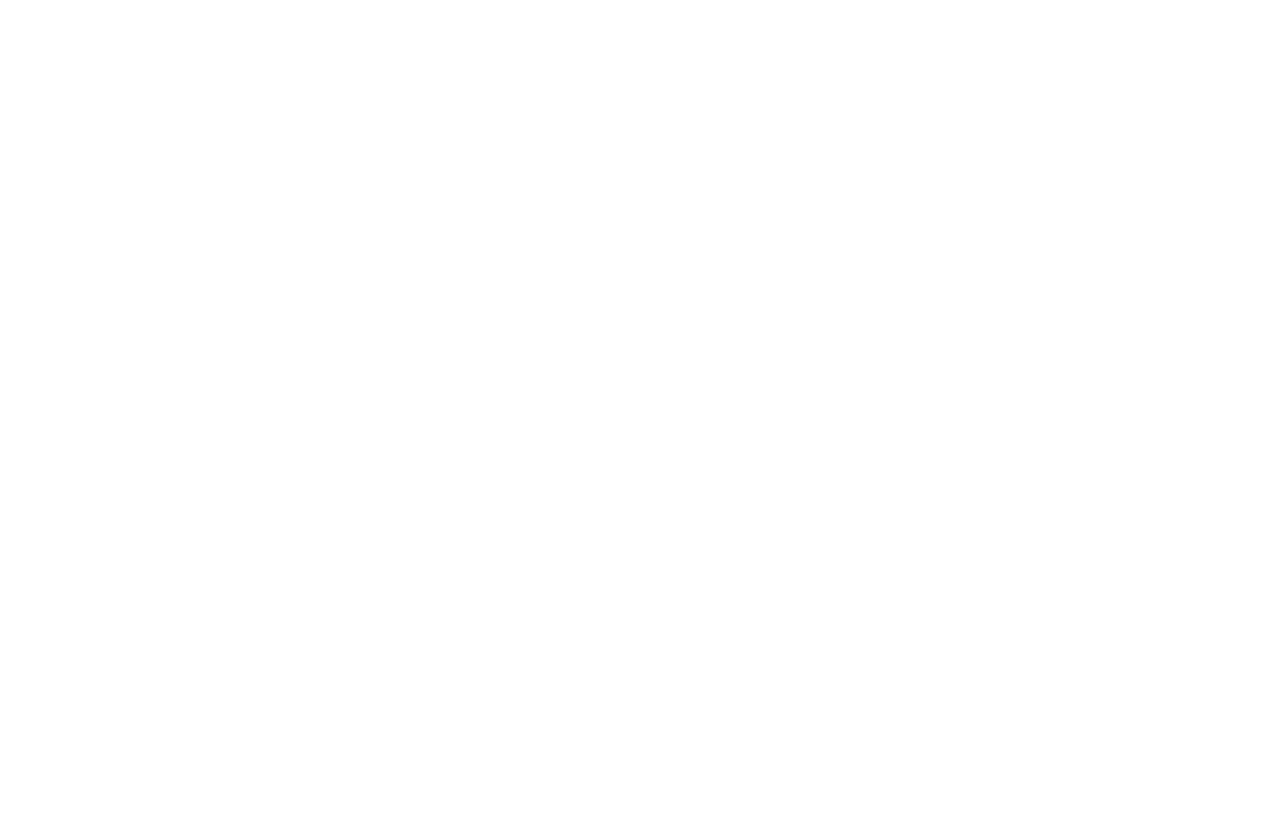
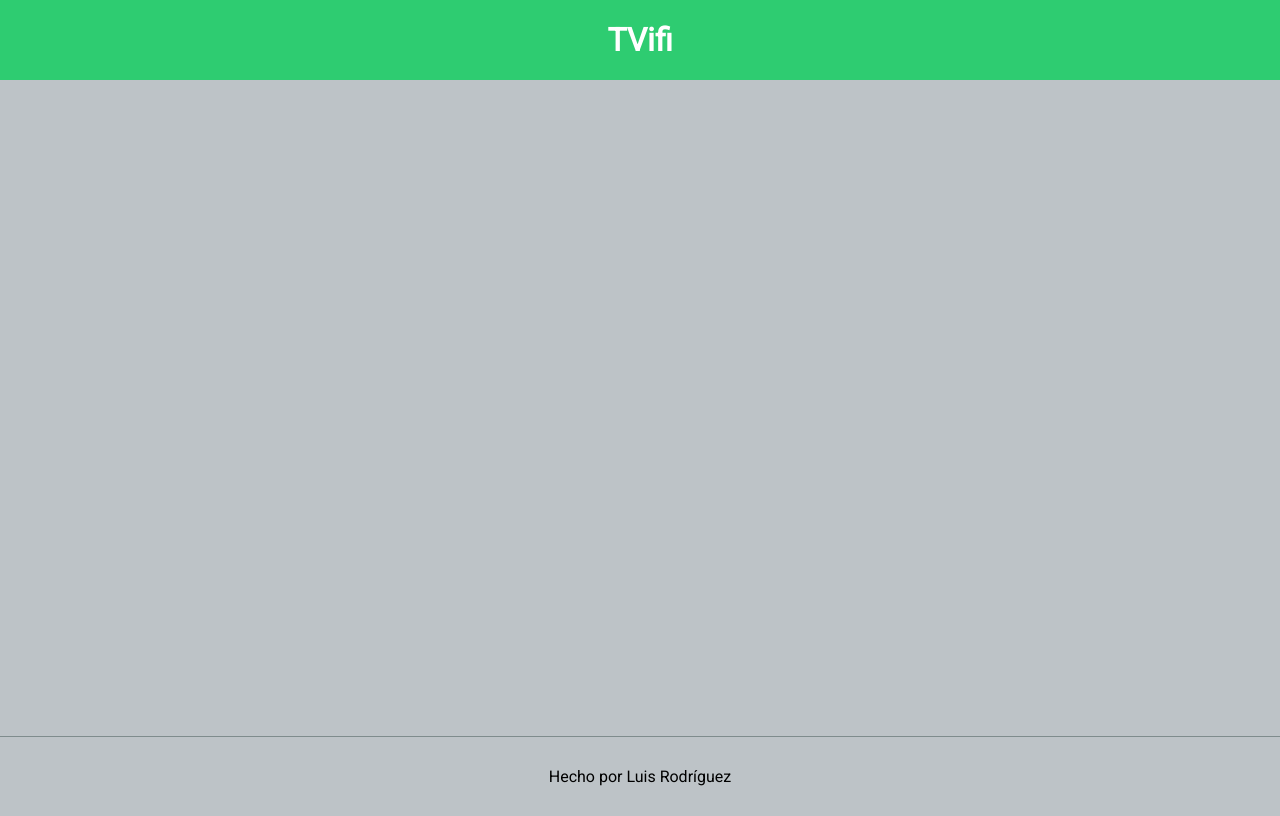
Before and after one commit to luisrdz5/jquery, a plain HTML site: page index.html in a window 1280 px wide. Drawn offline with nearby package versions, Linux system fonts and the light colour scheme.

Commit message:
Agrego archivos iniciales

```diff
--- a/index.css
+++ b/index.css
@@ -0,0 +1,40 @@
+body{
+	background-color: #bdc3c7;
+	margin: 0;
+	font-family: roboto;
+}
+#app-container {
+	width:100%;
+	overflow:hidden;
+}
+#app-header
+{
+	width: 100%;
+	height: 10vh;
+	position: fixed;
+	background-color: #2ecc71;
+	text-align: center;
+}
+#app-header h1 {
+	line-height: 10vh;
+	margin: 0;
+	color: white;
+}
+#app-body {
+	padding-top: 15vh;
+	width: 80%;
+	margin: 0 auto;
+	min-height: 75vh;
+}
+#app-footer {
+	width: 100%;
+	min-height: 10vh;
+}
+#app-footer p{
+	margin 0 auto;
+	width: 100%;
+	text-align: center;
+	padding-top: 30px;
+	border-top: 1px solid #7f8c8d;
+
+}
--- a/index.html
+++ b/index.html
@@ -6,11 +6,25 @@
 	<link href='https://fonts.googleapis.com/css?family=Roboto' rel='stylesheet' type='text/css'>
 	<link rel="stylesheet" type="text/css" href="index.css">
 
-	<script type="text/javascript" src="http://code.jquery.com/jquery-2.2.2.min.js"></script>
-	<script type="text/javascript" src="index.js"></script>
+
 
 </head>
 <body>
+	<div id="app-container">
+		<header id="app-header">
+			<h1> TVifi </h1>
 
+		</header>
+		<section id="app-body">
+
+		</section>
+		<footer id="app-footer">
+			<p> Hecho por Luis Rodr&iacute;guez </p>
+		</footer>
+
+	</div>
+
+	<script type="text/javascript" src="http://code.jquery.com/jquery-2.2.2.min.js"></script>
+	<script type="text/javascript" src="index.js"></script>
 </body>
 </html>
--- a/index.js
+++ b/index.js
@@ -1,4 +1,4 @@
 
 $(function() {
-	alert('ready');
+	//alert('ready');
 })
```
